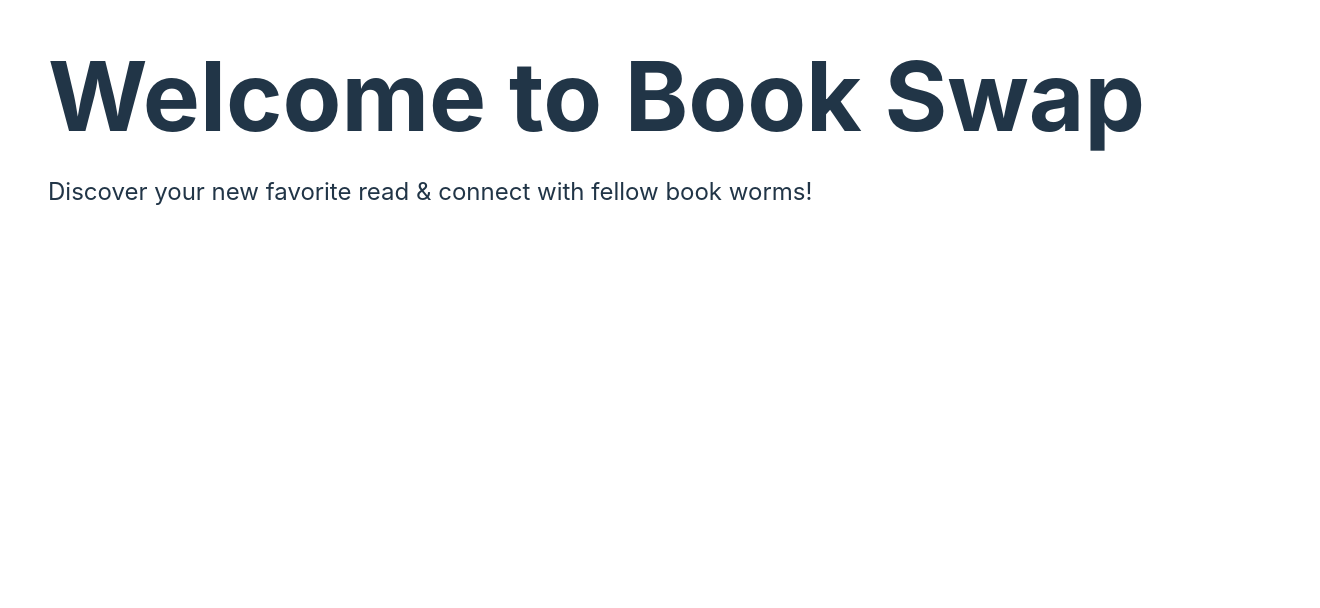
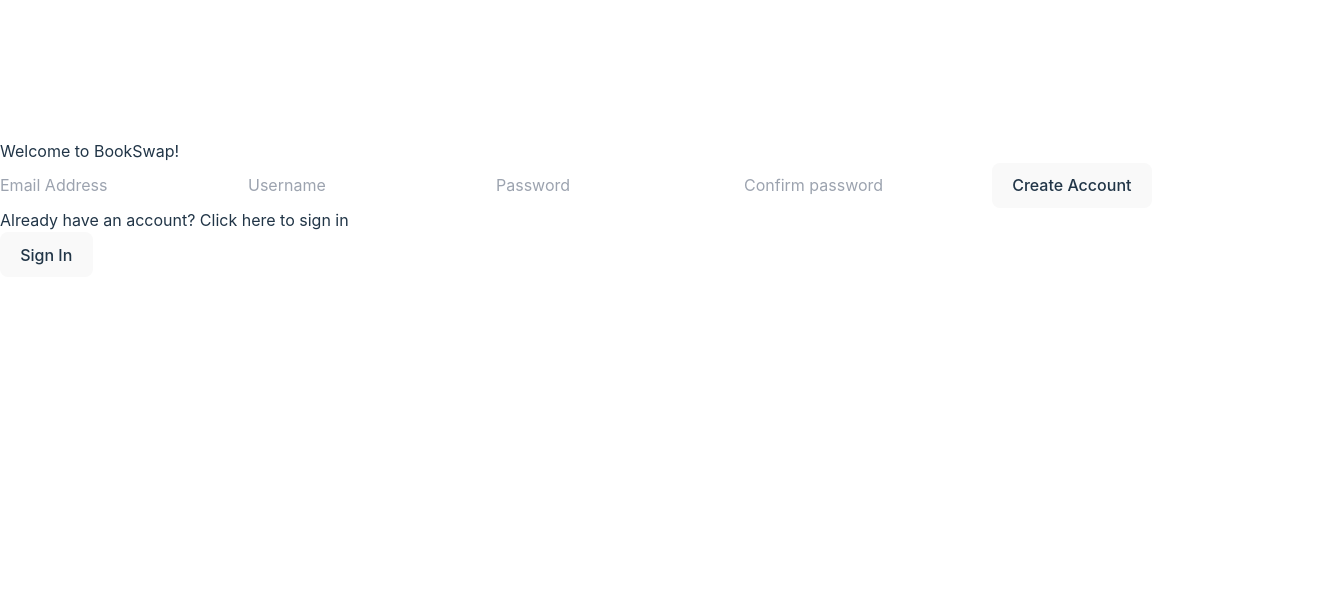
Before and after one commit to sfreifeld/bookswap, a React (Vite) app in the folder client/: page /createaccount in a window 1280 px wide. Shown: the part 192-800 px from the top of the page, 1320 px wide, since content can reach past the window. Built offline with nearby package versions, Linux system fonts and the light colour scheme; no server answers.

Commit message:
fixed merge issue

```diff
--- a/client/src/App.jsx
+++ b/client/src/App.jsx
@@ -1,15 +1,37 @@
-import Home from './components/Home'
+import React from 'react';
+import {
+  BrowserRouter as Router,
+  Routes,
+  Route,
+  Link
+} from 'react-router-dom';
+
+import { useState } from 'react'
+
+import Signin from "./components/Signin"
+import Signup from "./components/Signup"
+import Home from "./components/Home"
+import Profile from "./components/Profile"
+
+
 import './App.css'
 import './tailwind.css'
 
 
 function App() {
+  const [user, setUser] = useState(null);
+
 
   return (
-    <>
-      <Home />
-    </>
-  )
+    <Router>
+        <Routes>
+          <Route path="/signin" element={<Signin setUser={setUser}/>} />
+          <Route path="/home" element={<Home user={user} setUser={setUser}/>} />
+          <Route path="/createaccount" element={<Signup setUser={setUser}/>} />
+          <Route path="/profile" element={<Profile user={user} setUser={setUser}/>} />
+        </Routes>
+    </Router>
+  );
 }
 
-export default App
+export default App;
```
